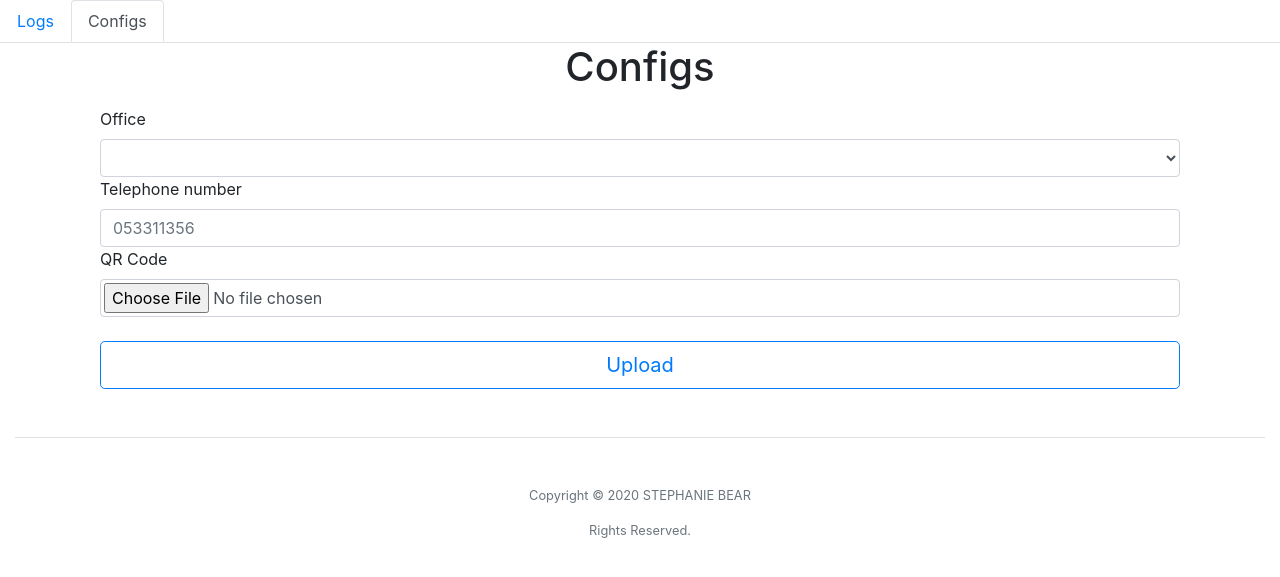
After one commit to stephaniebear/Flask_Queue, a Flask app: template templates/configs.html in a window 1280 px wide. The commit adds this page. Shown: the top 577 px of the page. Run offline with Flask 2, Linux system fonts and the light colour scheme; the template is opened without the code that fills it, so the values that code supplies are empty; some libraries are stand-ins or nearby versions.

Commit message:
version 1.0

```diff
--- a/app.py
+++ b/app.py
@@ -14,84 +14,27 @@ def index():
     path += '/logs'
 
     logs_file_dicts = {} #Dictionary
+    logs_file_name = []
     temp_logs = []
     for file in os.listdir(path):
         if file.endswith(".txt"):
             if file == 'date.txt':
                 print('Skip date file')
             else:
+
                 print('File : ' + str(os.path.join(file))) # Read logs files
-                f = open('logs/' + str(os.path.join(file)), 'r') #
+                f = open('logs/' + str(os.path.join(file)), 'r')
+                logs_file_name.append(str(os.path.join(file))) # Collect file name
                 for row in f:
                     if len(row) > 1:
                         temp_logs = row.strip().split(',')
                         logs_file_dicts.update({temp_logs[1]:temp_logs[0]})
                 f.close()
 
-    # for (key, value) in logs_file_dicts.items():
-    #     print('Queue : ' + key + ' Timestamp : ' + value)
-
-    # Get Dol office
-
-    dol_office = open('configs/dol_office.txt', 'r', encoding="UTF-8") #
-
-    print(type(dol_office))
-
-    return render_template('index.html', logs_file_dicts=logs_file_dicts, dol_office=dol_office)
+    return render_template('index.html', logs_file_dicts=logs_file_dicts, logs_file_name=logs_file_name)
 
 @app.route('/upload', methods=['GET', 'POST'])
 def upload():
-    def getThaiCharacter(character):
-        switcher = {
-            'ก' : '\u0E01',
-            'ข' : '\u0E02',
-            'ฃ' : '\u0E03',
-            'ค' : '\u0E04',
-            'ฅ' : '\u0E05',
-            'ฆ' : '\u0E06',
-            'ง' : '\u0E07',
-            'จ' : '\u0E08',
-            'ฉ' : '\u0E09',
-            'ช' : '\u0E0A',
-            'ซ' : '\u0E0B',
-            'ฌ' : '\u0E0C',
-            'ญ' : '\u0E0D',
-            'ฎ' : '\u0E0E',
-            'ฏ' : '\u0E0F',
-            'ฐ' : '\u0E10',
-            'ฑ' : '\u0E11',
-            'ฒ' : '\u0E12',
-            'ณ' : '\u0E13',
-            'ด' : '\u0E14',
-            'ต' : '\u0E15',
-            'ถ' : '\u0E16',
-            'ท' : '\u0E17',
-            'ธ' : '\u0E18',
-            'น' : '\u0E19',
-            'บ' : '\u0E1A',
-            'ป' : '\u0E1B',
-            'ผ' : '\u0E1C',
-            'ฝ' : '\u0E1D',
-            'พ' : '\u0E1E',
-            'ฟ' : '\u0E1F',
-            'ภ' : '\u0E20',
-            'ม' : '\u0E21',
-            'ย' : '\u0E22',
-            'ร' : '\u0E23',
-            'ฤ' : '\u0E24',
-            'ล' : '\u0E25',
-            'ฦ' : '\u0E26',
-            'ว' : '\u0E27',
-            'ศ' : '\u0E28',
-            'ษ' : '\u0E29',
-            'ส' : '\u0E2A',
-            'ห' : '\u0E2B',
-            'ฬ' : '\u0E2C',
-            'อ' : '\u0E2D',
-            'ฮ' : '\u0E2E'
-        }
-        return switcher.get(character, "Error")
-
     if request.method == 'POST':
         # f = open('configs/config.txt', 'r')
         # for row in f:
@@ -133,6 +76,38 @@ def upload():
         print('Method : GET')
     return redirect(url_for('index'))
 
+@app.route('/configs')
+def configs():
+    # Read logs
+    path = os.path.dirname(os.path.realpath(__file__))
+    path += '/logs'
+
+    logs_file_dicts = {} #Dictionary
+    temp_logs = []
+    for file in os.listdir(path):
+        if file.endswith(".txt"):
+            if file == 'date.txt':
+                print('Skip date file')
+            else:
+                print('File : ' + str(os.path.join(file))) # Read logs files
+                f = open('logs/' + str(os.path.join(file)), 'r') #
+                for row in f:
+                    if len(row) > 1:
+                        temp_logs = row.strip().split(',')
+                        logs_file_dicts.update({temp_logs[1]:temp_logs[0]})
+                f.close()
+
+    # for (key, value) in logs_file_dicts.items():
+    #     print('Queue : ' + key + ' Timestamp : ' + value)
+
+    # Get Dol office
+
+    dol_office = open('configs/dol_office.txt', 'r', encoding="UTF-8") #
+
+    print(type(dol_office))
+
+    return render_template('configs.html', logs_file_dicts=logs_file_dicts, dol_office=dol_office)
+
 @app.route('/run_script')
 def run_script():
 
@@ -143,7 +118,6 @@ def run_script():
     print('Start Threading')
     return render_template('index.html')
 
-
 @app.route('/stop_script')
 def stop_script():
 
--- /dev/null
+++ b/configs/tel.txt
@@ -0,0 +1 @@
+0834777620
--- a/static/index.js
+++ b/static/index.js
@@ -29,3 +29,19 @@
 // }
 
 // btnCal.addEventListener('click', showMessage);
+
+
+function ValidateFile(){
+    var input, file, extension;
+
+    input = document.getElementById('dol_qrcode');
+    file = input.files[0];
+    extension = file.name.split('.').pop().toLowerCase() //Check file extension
+    if(extension != 'png' ){
+        // document.getElementById('message').innerHTML =  "File " + file.name + " is " + file.size + " bytes in size" + extension;
+        document.getElementById('message').innerHTML = "File extension is not PNG"
+        document.getElementById('message').removeAttribute('hidden')
+        return false;
+    }
+    return true;
+}
--- /dev/null
+++ b/templates/base.html
@@ -0,0 +1,42 @@
+<!doctype html>
+<html lang="en">
+  <head>
+    <!-- Required meta tags -->
+    <meta charset="utf-8">
+    <meta name="viewport" content="width=device-width, initial-scale=1, shrink-to-fit=no">
+
+    <!-- Bootstrap CSS -->
+    <link rel="stylesheet" href="https://stackpath.bootstrapcdn.com/bootstrap/4.5.2/css/bootstrap.min.css" integrity="sha384-JcKb8q3iqJ61gNV9KGb8thSsNjpSL0n8PARn9HuZOnIxN0hoP+VmmDGMN5t9UJ0Z" crossorigin="anonymous">
+
+    <title>{% block title %}{% endblock %}</title>
+    {% block header %}
+    {% endblock %}
+  </head>
+  <body>
+    {% block nav %}
+    {% endblock %}
+
+    <div class="container-fluid">
+      {% block content %}
+      {% endblock %}
+    </div>
+
+    <div class="container-fluid">
+      <footer class="pt-4 my-md-5 pt-md-5 border-top">
+        <div class="row">
+          <div class="col-12 col-md" align="center">
+            <small class="d-block mb-3 text-muted">Copyright © 2020 STEPHANIE BEAR</small>
+            <small class="d-block mb-3 text-muted">Rights Reserved.</small>
+          </div>
+        </div>
+      </footer>
+  </div>
+
+    <!-- Optional JavaScript -->
+    <!-- jQuery first, then Popper.js, then Bootstrap JS -->
+    <script src="https://code.jquery.com/jquery-3.5.1.slim.min.js" integrity="sha384-DfXdz2htPH0lsSSs5nCTpuj/zy4C+OGpamoFVy38MVBnE+IbbVYUew+OrCXaRkfj" crossorigin="anonymous"></script>
+    <script src="https://cdn.jsdelivr.net/npm/popper.js@1.16.1/dist/umd/popper.min.js" integrity="sha384-9/reFTGAW83EW2RDu2S0VKaIzap3H66lZH81PoYlFhbGU+6BZp6G7niu735Sk7lN" crossorigin="anonymous"></script>
+    <script src="https://stackpath.bootstrapcdn.com/bootstrap/4.5.2/js/bootstrap.min.js" integrity="sha384-B4gt1jrGC7Jh4AgTPSdUtOBvfO8shuf57BaghqFfPlYxofvL8/KUEfYiJOMMV+rV" crossorigin="anonymous"></script>
+    <script src="{{ url_for('static',filename='index.js') }}"></script>
+  </body>
+</html>
--- /dev/null
+++ b/templates/configs.html
@@ -0,0 +1,49 @@
+{% extends 'base.html' %}
+
+{% block nav %}
+<ul class="nav nav-tabs">
+  <li class="nav-item"></li>
+      <a class="nav-link" href="/">Logs</a>
+  </li>
+  <li class="nav-item">
+      <a class="nav-link active" href="/configs">Configs</a>
+  </li>
+</ul>
+{% endblock %}
+
+{% block content %}
+  <div class="row">
+
+
+    <div class="col-md-12">
+      <form method="POST" action="upload" class="container" enctype="multipart/form-data" onsubmit="return ValidateFile();"> <!-- event.preventDefault() stop submit -->
+        <div class="col-md-12" align="center">
+          <label><h1>Configs</h1></label>
+        </div>
+        <div class="col-md-12">
+          <div class="alert alert-danger" role="alert" id="message" hidden></div>
+        </div>
+        <div class="col-md-12">
+          <label>Office</label>
+          <select class="form-control" name="dol_office" >
+            {% for office in dol_office %}
+              <option value="{{office}}">{{office}}</option>
+            {% endfor %}
+          </select>
+        </div>
+        <div class="col-md-12">
+          <label>Telephone number</label>
+          <input class="form-control" type="text" name="dol_telephone_number"  placeholder="053311356" required>
+        </div>
+        <div class="col-md-12">
+          <label>QR Code</label>
+          <input class="form-control" type="file" name="dol_qrcode" id="dol_qrcode" style="padding: 3px;" required>
+        </div>
+        <div class="col-md-12">
+          <br>
+          <input type="submit" class="btn btn-outline-primary btn-lg btn-block" value="Upload">
+        </div>
+      </form>
+    </div>
+  </div>
+{% endblock %}
```
Also changed, not shown: static/style.css (+4 -5 lines), templates/index.html (+25 -24 lines).
